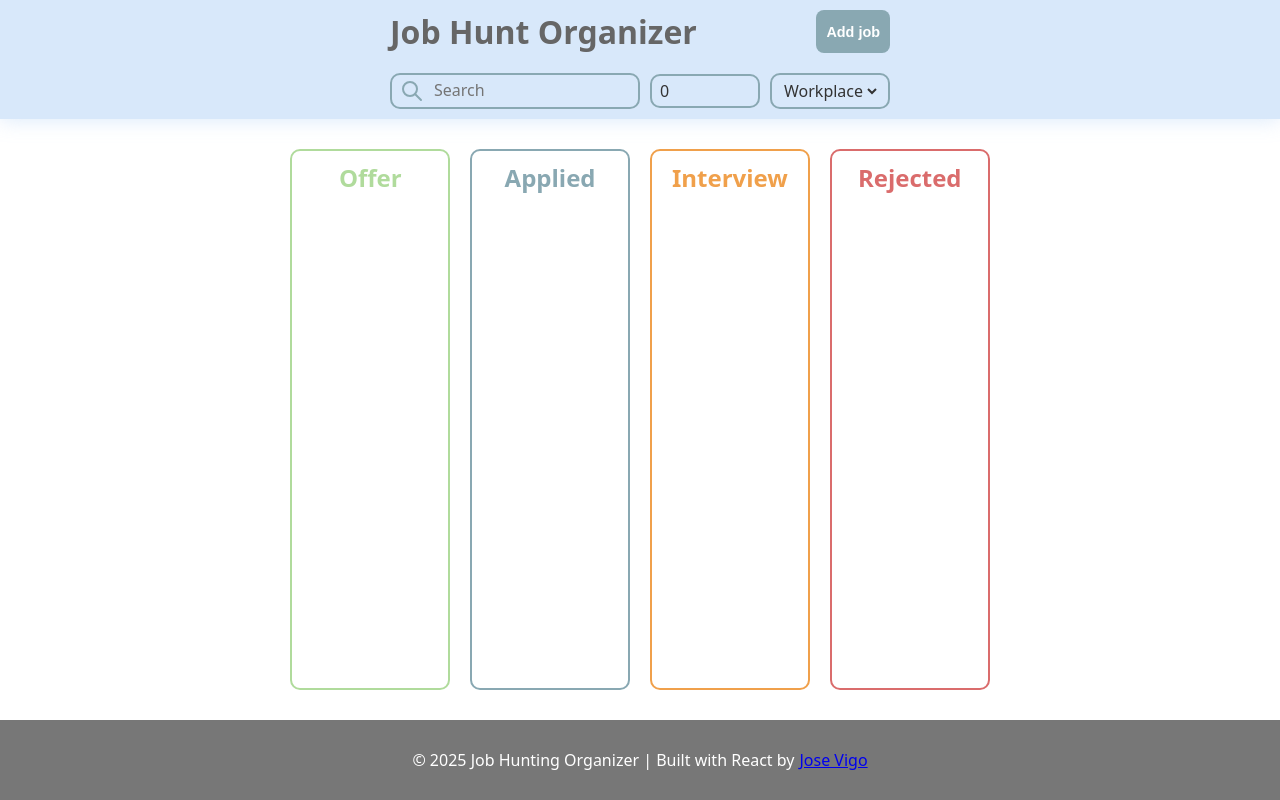
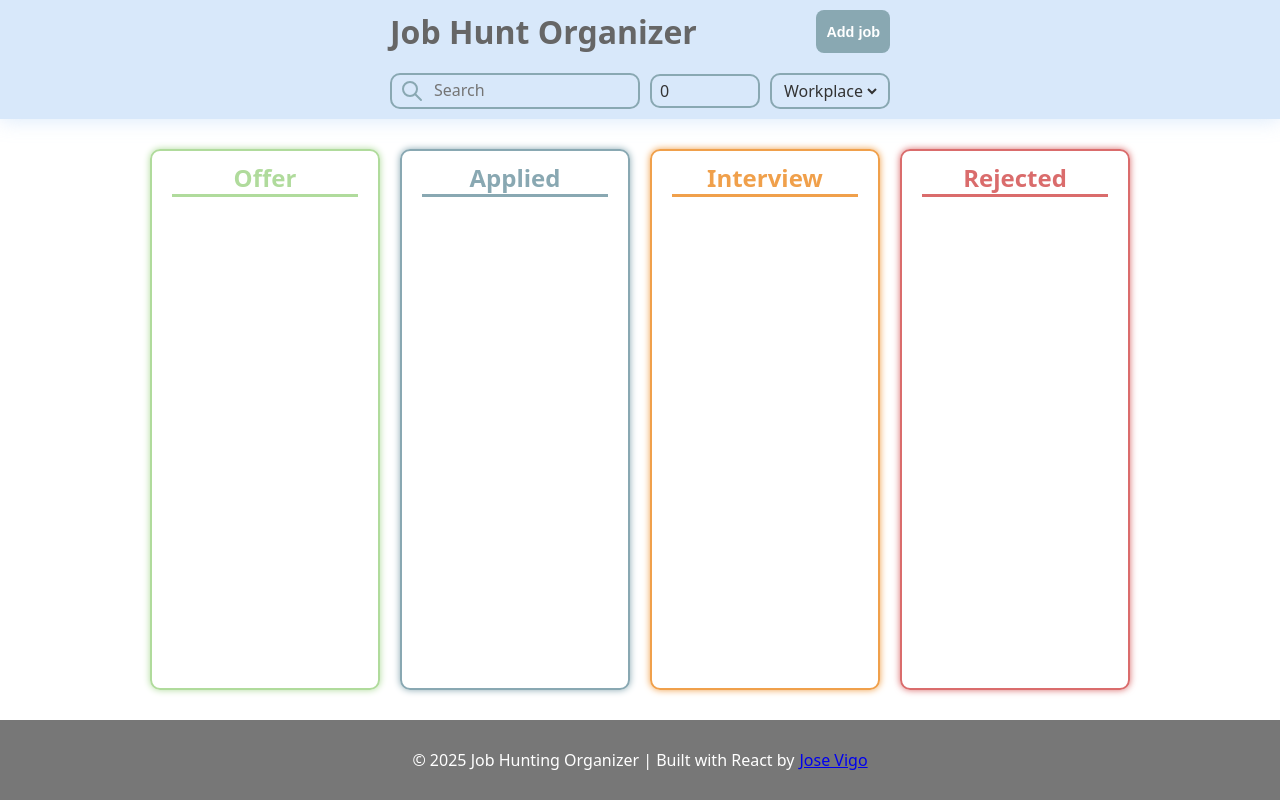
Before and after one commit to josevigodev/job-hunting-organizer, a React (Vite) app: page / in a window 1280 px wide. Built offline with nearby package versions, Linux system fonts and the light colour scheme.

Commit message:
refactoring filter hook and adding some styles

```diff
--- a/src/components/Dashboard/Dashboard.jsx
+++ b/src/components/Dashboard/Dashboard.jsx
@@ -1,5 +1,3 @@
-import { useContext } from 'react';
-import { JobsContext } from '../../contexts/JobsContext.';
 import { JobCard } from '../JobCard/JobCard';
 import { JobColumn } from '../JobColumn/JobColumn';
 import styles from './Dashboard.module.css';
@@ -7,9 +5,8 @@ import { useGroupedJobs } from '../../hooks/useGroupedJobs';
 import { useFilterJobs } from '../../hooks/useFilterJobs';
 
 export function Dashboard() {
-  const { jobs } = useContext(JobsContext);
-  const { filteredJobs } = useFilterJobs(jobs);
-  const groupedJobs = useGroupedJobs({ jobs: filteredJobs });
+  const { jobs } = useFilterJobs();
+  const groupedJobs = useGroupedJobs({ jobs });
 
   return (
     <main className={styles.dashboard}>
--- a/src/components/Dashboard/Dashboard.module.css
+++ b/src/components/Dashboard/Dashboard.module.css
@@ -2,6 +2,6 @@
   max-width: 1200px;
   margin: 30px auto;
   display: grid;
-  grid-template-columns: repeat(4, 1fr);
+  grid-template-columns: repeat(4, minmax(230px, 1fr));
   gap: 20px;
 }
--- a/src/components/JobCard/JobCard.jsx
+++ b/src/components/JobCard/JobCard.jsx
@@ -4,6 +4,7 @@ import {
   CoinIcon,
   EditIcon,
   LinkIcon,
+  MonitorIcon,
   TrashIcon,
 } from '../common/Icons';
 import styles from './JobCard.module.css';
@@ -49,7 +50,7 @@ export function JobCard({
       </div>
       <div className={styles.info}>
         <span>
-          <CalendarIcon />
+          <MonitorIcon />
         </span>
         <span>{workplace}</span>
       </div>
--- a/src/components/JobColumn/JobColumn.module.css
+++ b/src/components/JobColumn/JobColumn.module.css
@@ -9,37 +9,45 @@
 
   &.Offer {
     border-color: var(--offer-color);
+    box-shadow: 0 0 7px var(--offer-color);
   }
 
   &.Applied {
     border-color: var(--applied-color);
+    box-shadow: 0 0 7px var(--applied-color);
   }
 
   &.Interview {
     border-color: var(--interview-color);
+    box-shadow: 0 0 7px var(--interview-color);
   }
 
   &.Rejected {
     border-color: var(--rejected-color);
+    box-shadow: 0 0 7px var(--rejected-color);
   }
 }
 
 .title {
   text-align: center;
+
+  &.Offer {
+    color: var(--offer-color);
+    border-bottom: 3px solid var(--offer-color);
   }
 
-.Offer {
-  color: var(--offer-color);
+  &.Applied {
+    color: var(--applied-color);
+    border-bottom: 3px solid var(--applied-color);
   }
 
-.Applied {
-  color: var(--applied-color);
+  &.Interview {
+    color: var(--interview-color);
+    border-bottom: 3px solid var(--interview-color);
   }
 
-.Interview {
-  color: var(--interview-color);
+  &.Rejected {
+    color: var(--rejected-color);
+    border-bottom: 3px solid var(--rejected-color);
   }
-
-.Rejected {
-  color: var(--rejected-color);
 }
--- a/src/components/JobForm/JobForm.jsx
+++ b/src/components/JobForm/JobForm.jsx
@@ -11,12 +11,13 @@ const emptyForm = {
   link: '',
   salary: 0,
   date: '',
-  workplace: 'workplace',
+  workplace: 'select',
   description: '',
 };
 
 export function JobForm({ active, setActive, edit, job }) {
   const [data, setData] = useState(edit ? job : emptyForm);
+  const [error, setError] = useState(null);
   const { addJob, editJob } = useContext(JobsContext);
 
   const companyId = useId();
@@ -29,6 +30,10 @@ export function JobForm({ active, setActive, edit, job }) {
 
   const handleSubmit = (e) => {
     e.preventDefault();
+    if (data.workplace === 'select') {
+      setError('Select workplace');
+      return;
+    }
     if (edit) {
       editJob({ id: job.id, newJob: data });
       setActive('');
@@ -40,6 +45,12 @@ export function JobForm({ active, setActive, edit, job }) {
   };
 
   const handleChange = ({ e, prop }) => {
+    if (prop === 'workplace' && e.target.value === 'select') {
+      setError('Select workplace');
+    } else if (prop === 'workplace' && e.target.value !== 'select') {
+      setError(null);
+    }
+
     setData((prevData) => ({
       ...prevData,
       [prop]: e.target.value,
@@ -119,14 +130,16 @@ export function JobForm({ active, setActive, edit, job }) {
           </div>
 
           <div className={styles.field}>
-            <label htmlFor={workplaceId}>Date: </label>
+            <label htmlFor={workplaceId}>Workplace: </label>
             <Input
+              form
               handleChange={(e) => handleChange({ e, prop: 'workplace' })}
               value={data.workplace}
               id={workplaceId}
               required
               type='select'
             />
+            <span className={styles.workplace_error}>{error}</span>
           </div>
         </div>
 
--- a/src/components/JobForm/JobForm.module.css
+++ b/src/components/JobForm/JobForm.module.css
@@ -18,6 +18,7 @@
 }
 
 .field {
+  position: relative;
   display: flex;
   flex-direction: column;
   gap: 5px;
@@ -42,3 +43,11 @@
   gap: 20px;
   margin-top: 20px;
 }
+
+.workplace_error {
+  width: 200px;
+  position: absolute;
+  bottom: -20px;
+  left: -13px;
+  color: var(--rejected-color);
+}
--- a/src/components/common/Icons.jsx
+++ b/src/components/common/Icons.jsx
@@ -117,23 +117,6 @@ export function CoinIcon() {
   );
 }
 
-export function DescriptionIcon() {
-  return (
-    <svg
-      xmlns='http://www.w3.org/2000/svg'
-      width='24'
-      height='24'
-      viewBox='0 0 24 24'
-      fill='currentColor'
-      className='icon icon-tabler icons-tabler-filled icon-tabler-file-description'
-    >
-      <path stroke='none' d='M0 0h24v24H0z' fill='none' />
-      <path d='M12 2l.117 .007a1 1 0 0 1 .876 .876l.007 .117v4l.005 .15a2 2 0 0 0 1.838 1.844l.157 .006h4l.117 .007a1 1 0 0 1 .876 .876l.007 .117v9a3 3 0 0 1 -2.824 2.995l-.176 .005h-10a3 3 0 0 1 -2.995 -2.824l-.005 -.176v-14a3 3 0 0 1 2.824 -2.995l.176 -.005zm3 14h-6a1 1 0 0 0 0 2h6a1 1 0 0 0 0 -2m0 -4h-6a1 1 0 0 0 0 2h6a1 1 0 0 0 0 -2' />
-      <path d='M19 7h-4l-.001 -4.001z' />
-    </svg>
-  );
-}
-
 export function SearchIcon() {
   return (
     <svg
@@ -154,3 +137,27 @@ export function SearchIcon() {
     </svg>
   );
 }
+
+export function MonitorIcon() {
+  return (
+    <svg
+      xmlns='http://www.w3.org/2000/svg'
+      width='23'
+      height='23'
+      viewBox='0 0 24 24'
+      fill='none'
+      stroke='currentColor'
+      strokeWidth='2'
+      strokeLinecap='round'
+      strokeLinejoin='round'
+      className='icon icon-tabler icons-tabler-outline icon-tabler-device-imac'
+    >
+      <path stroke='none' d='M0 0h24v24H0z' fill='none' />
+      <path d='M3 4a1 1 0 0 1 1 -1h16a1 1 0 0 1 1 1v12a1 1 0 0 1 -1 1h-16a1 1 0 0 1 -1 -1v-12z' />
+      <path d='M3 13h18' />
+      <path d='M8 21h8' />
+      <path d='M10 17l-.5 4' />
+      <path d='M14 17l.5 4' />
+    </svg>
+  );
+}
--- a/src/components/common/Input.jsx
+++ b/src/components/common/Input.jsx
@@ -9,6 +9,7 @@ export function Input({
   label,
   value,
   handleChange,
+  form,
 }) {
   return type === 'text' ? (
     <input
@@ -29,7 +30,11 @@ export function Input({
       required={required}
       aria-label={label}
     >
-      <option value='workplace'>Workplace</option>
+      {form ? (
+        <option value='select'>Select</option>
+      ) : (
+        <option value='workplace'>Workplace</option>
+      )}
       <option value='Onsite'>Onsite</option>
       <option value='Remote'>Remote</option>
       <option value='Hybrid'>Hybrid</option>
--- a/src/hooks/useFilterJobs.js
+++ b/src/hooks/useFilterJobs.js
@@ -1,8 +1,11 @@
 import { useCallback, useContext, useMemo } from "react"
 import { FilterContext } from "../contexts/FilterContext"
+import { JobsContext } from "../contexts/JobsContext."
 
-export function useFilterJobs (jobs) {
+export function useFilterJobs () {
   const {filter} = useContext(FilterContext)
+  const {jobs} = useContext(JobsContext);
+
   const filterJobs = useCallback((jobs) => {
     return jobs.filter(job => {
       return +job.salary >= filter.minSalary && (
@@ -14,8 +17,6 @@ export function useFilterJobs (jobs) {
   const filteredJobs = useMemo(() => {
     return filterJobs(jobs)
   }, [filterJobs, jobs])
-  console.log(filteredJobs)
-  console.log(jobs)
 
-  return {filteredJobs}
+  return {jobs: filteredJobs}
 }
```
Lines whose indentation alone changed are shown as unchanged.
